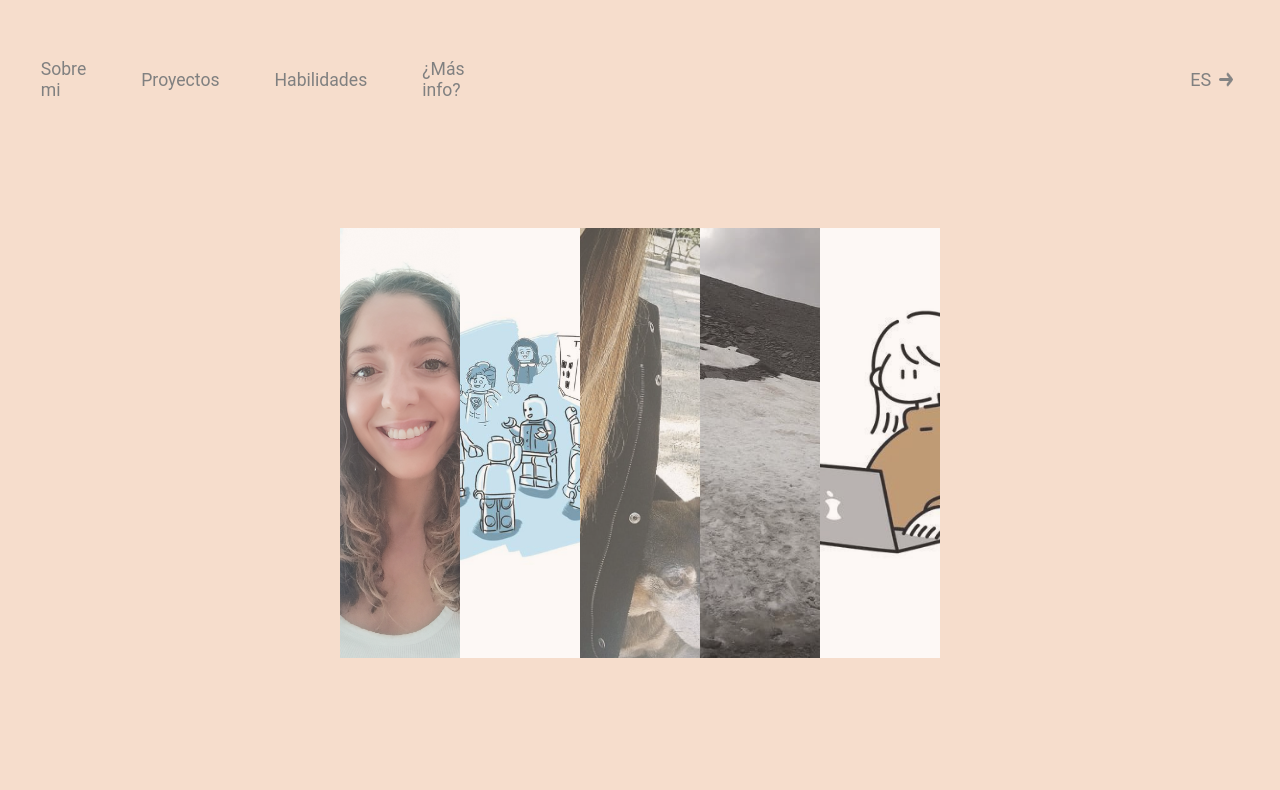
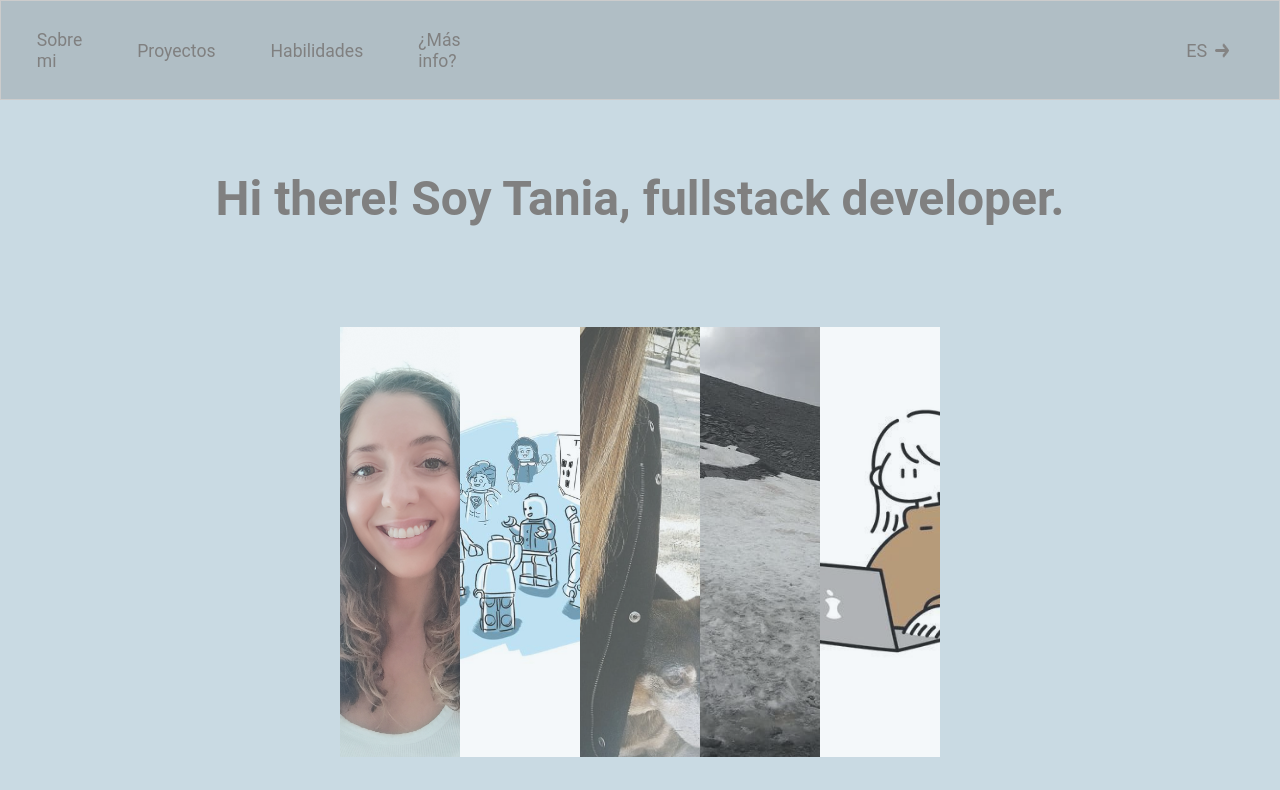
Before and after one commit to Tania-nad/project, a React (Vite) app: page / in a window 1280 px wide. Shown: the top 790 px of the page. Built offline with nearby package versions, Linux system fonts and the light colour scheme.

Commit message:
title animation

```diff
--- a/src/components/App.jsx
+++ b/src/components/App.jsx
@@ -2,11 +2,13 @@ import "../scss/App.scss";
 import Header from "./Header";
 import Main from "./Main";
 import Footer from "./Footer";
-import { useState } from "react";
+import { useState, useEffect } from "react";
 
 function App() {
   const [menuVisible, setMenuVisible] = useState(false);
-  const [message, setMessage] = useState("");
+  const [text, setText] = useState("");
+  const [index, setIndex] = useState(0);
+  const fullText = "Hi there! Soy Tania, fullstack developer.";
 
   const handleClickInput = (valueInput) => {
     console.log(valueInput);
@@ -14,13 +16,17 @@ function App() {
   const toggleMenu = () => {
     setMenuVisible(!menuVisible);
   };
-  const handleMouseEnter = () => {
-    setMessage("¡Has pasado el ratón sobre la palabra!");
-  };
-  const handleMouseLeave = () => {
-    setMessage("");
-  };
 
+  useEffect(() => {
+    if (index < fullText.length) {
+      const interval = setInterval(() => {
+        setText((prevText) => prevText + fullText[index]); // Agregar una letra al texto
+        setIndex((prevIndex) => prevIndex + 1); // Incrementar el índice
+      }, 50); // Velocidad de la animación en milisegundos
+
+      return () => clearInterval(interval); // Limpiar el intervalo cuando el componente se desmonte
+    }
+  }, [index]); // Este efecto se ejecuta cada vez que el índice cambia
   return (
     <>
       <Header
@@ -29,8 +35,8 @@ function App() {
         toggleMenu={toggleMenu}
       />
 
-      <Main onMouseOver={handleMouseEnter} onMouseOut={handleMouseLeave} />
-      {message && <p>{message}</p>}
+      <Main text={text} />
+
       <Footer />
     </>
   );
--- a/src/components/Footer.jsx
+++ b/src/components/Footer.jsx
@@ -4,7 +4,9 @@ import "../scss/core/_variables.scss";
 function Footer() {
   return (
     <footer className="footer">
-      <h3 className="footer-title">Made with &hearts; by Tania Nadales </h3>
+      <h3 className="footer-title">
+        Developed and designed by Tania Nadales &hearts; 2025{" "}
+      </h3>
     </footer>
   );
 }
--- a/src/components/Main.jsx
+++ b/src/components/Main.jsx
@@ -3,9 +3,12 @@ import Gallery from "./Gallery";
 import Projects from "./Projects";
 import PropTypes from "prop-types";
 
-function Main() {
+function Main({ text }) {
   return (
     <div className="main">
+      <section className="Hi">
+        <h1>{text}</h1>
+      </section>
       <section>
         <Gallery />
       </section>
@@ -117,8 +120,7 @@ function Main() {
 }
 
 Main.propTypes = {
-  onMouseOver: PropTypes.func.isRequired, // onMouseOver debe ser una función y es requerida
-  onMouseOut: PropTypes.func.isRequired, // onMouseOut debe ser una función y es requerida
+  text: PropTypes.string.isRequired, // text debe ser un string y es obligatorio
 };
 
 export default Main;
--- a/src/scss/layout/_footer.scss
+++ b/src/scss/layout/_footer.scss
@@ -10,5 +10,7 @@
 .footer-title{
     color: beige;
     margin-top: 40px;
+    font-size: small;
+    font-family: 'Roboto', arial, sans-serif;
 
 }
--- a/src/scss/layout/_header.scss
+++ b/src/scss/layout/_header.scss
@@ -2,7 +2,11 @@
     display: flex;
     justify-content: space-between;
     padding: 20px;
-    background-color: #f6ddcc;
+    background-color: #b0bec5;
+    height: 100px;
+    border: 1px solid #ccc; /* Borde gris claro */
+  box-shadow: 0 8px 15px rgba(0, 0, 0, 0.05); /* Sombra más difusa y suave */
+  padding: 15px;
     &__logo{
         width: 50px;
         border-radius: 10px;
@@ -69,10 +73,9 @@
     padding: 20px;
     justify-content: space-between;
     align-items: flex-start;
-
-
-
-
+    align-self: center;
+    width: 100%;
+    vertical-align: initial;
 
 }
 .list-items{
@@ -82,6 +85,7 @@
     justify-content: space-between;
     align-items: center;
     gap: 50px;
+
     font-size: medium;
     font-family: 'Roboto', arial, sans-serif;
     color: grey;
--- a/src/scss/layout/_main.scss
+++ b/src/scss/layout/_main.scss
@@ -1,5 +1,5 @@
 .main{
-    background: #f6ddcc;
+    background: #c9dae3 ;
     width: 100%;
     height: 100%;
     display: flex;
@@ -9,6 +9,16 @@
     justify-content: space-between;
     align-items: center;
 }
+.Hi{
+    font-family: 'Roboto', arial, sans-serif;
+    color: grey;
+    margin-top: 50px;
+    margin-bottom: 50px;
+    font-size: xx-large;
+
+
+
+}
 .about-me{
     width: 60%;
     padding: 20px;
@@ -16,6 +26,7 @@
     font-family: 'Roboto', arial, sans-serif;
     color: grey;
     text-align: justify;
+
 }
 .about-me-title{
     display: flex;
```
